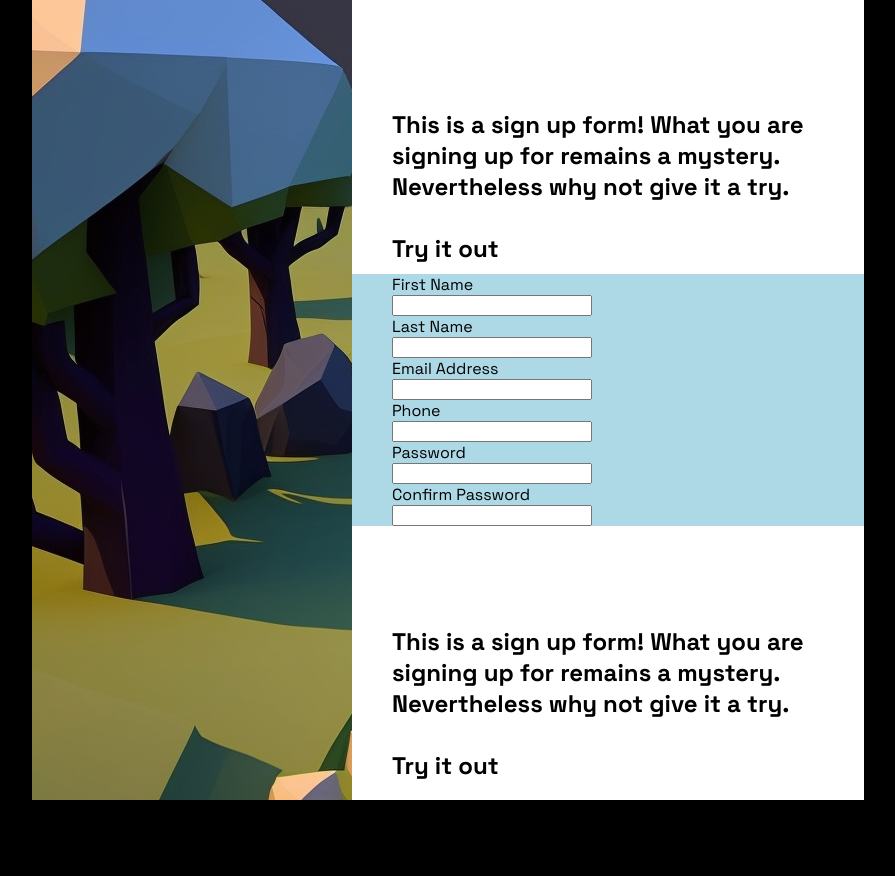
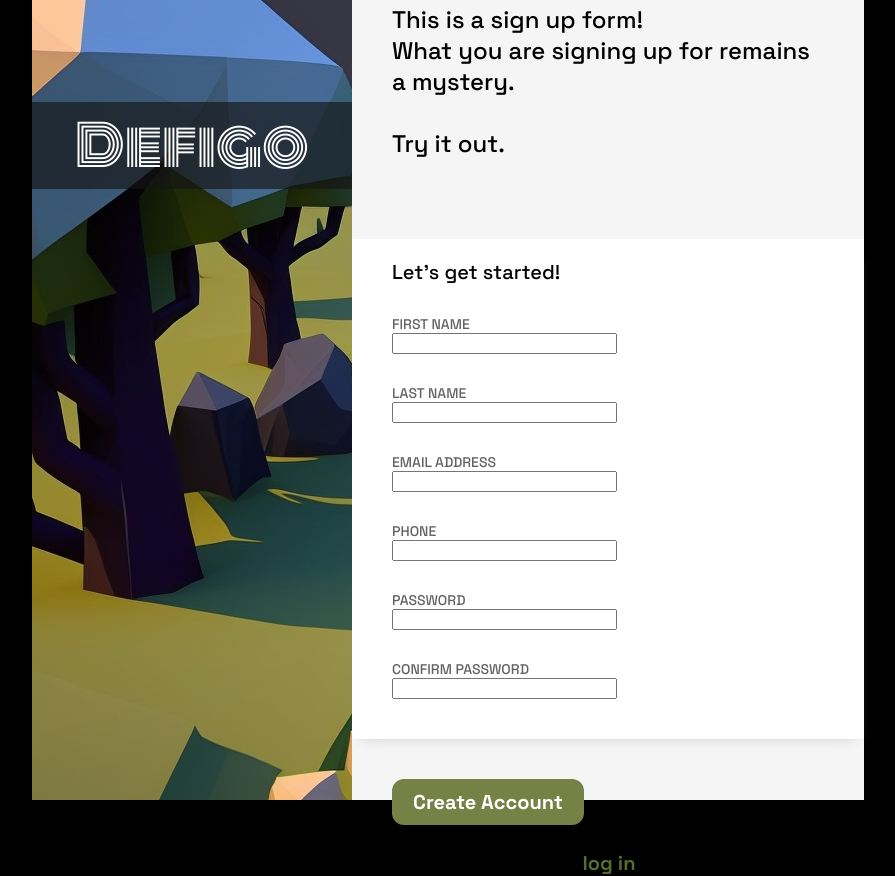
Before and after one commit to C359/Sign_Up_Form, a plain HTML site: page index.html in a window 1280 px wide. Shown: the whole page, without its empty margins (192-1087 px from the left). Before the commit the page ends 800 px from the top, so only its background shows below. Drawn offline with Linux system fonts and the light colour scheme.

Commit message:
Adjust layout and styling of page
Finalized layout, but input validation not yet implemented.

```diff
--- a/assets/styles/style.css
+++ b/assets/styles/style.css
@@ -12,7 +12,6 @@ html {
   body, h1, h2, h3, h4, h5, h6, p, ol, ul {
     margin: 0;
     padding: 0;
-    font-weight: normal;
   }
 
   ol, ul {
@@ -24,7 +23,7 @@ html {
     height: auto;
   }
 
-  /* CSS */
+/* Page Styling and Stucture */
 
   body {
     display: flex;
@@ -32,13 +31,12 @@ html {
     background:black;
     height: 100vh;
     width: 100vw;
-    font-family: 'Space Grotesk', Impact,'Arial Narrow Bold', sans-serif
+    font-family: 'Space Grotesk', Impact,'Arial Narrow Bold', sans-serif;
+    font-weight: 500;
   }
-
 
   .container {
     display: flex;
-
   }
 
   .hero {
@@ -47,6 +45,20 @@ html {
     width: 25vw;
     background-position: left;
     background-repeat: no-repeat;
+    position: relative;
+  }
+
+  .hero-text {
+    font-size: 56px;
+    left: 0;
+    right: 0;
+    width: 25vw;
+    margin-top: 8vw;
+    color: white;
+    font-family: 'Monoton','Space Grotesk', Impact,'Arial Narrow Bold', sans-serif;
+    text-align: center;
+    position: absolute;
+    background: RGBA(20,20,20,65%);
   }
 
   .info {
@@ -56,39 +68,82 @@ html {
     justify-content: center;
     width: 40vw;
     height: 100vh;
-    background-color: white;
+    background-color: whitesmoke;
   }
 
   .info-text-top {
     font-size: 24px;
-    font-weight: 700;
-    padding: 100px 40px 10px 40px;
+    font-weight: 500;
+    padding: 80px 40px 80px 40px;
   }
+
+  .info-text-bottom {
+    font-size: 20px;
+    font-weight: 500;
+    padding: 0px 40px;
+  }
+
+/* Form Styling */
 
   .signup-form {
     display: flex;
     flex-direction: row;
     flex-wrap: wrap;
-    background-color: lightblue;
+    background-color: white;
+    padding: 20px 40px 40px 40px;
+    gap: 30px;
+    box-shadow: 0px 10px 12px -10px lightgray;
+
   }
 
-  .info-text-bottom {
-    font-size: 24px;
-    font-weight: 700;
-    padding: 100px 40px 10px 40px;
+  .form-header {
+    width: 225px;
+    font-size: 20px;
+    font-weight: 500;
+    flex-basis: 100%;
   }
 
   .field {
     display: flex;
     flex-direction: column;
+    margin: 0px;
   }
 
   .field label {
-    width: 200px;
-    margin: 0px 40px;
+    width: 225px;
+    margin: 0px;
+    font-size: 14px;
+    color: rgb(99, 99, 99);
   }
 
   .field input {
-    width: 200px;
-    margin: 0px 40px;
+    width: 225px;
+    margin: 0px;
   }
+
+
+  /* Below Form */
+
+  .button-create {
+    border-radius: 12px;
+    border: none;
+    font-weight: 700;
+    background-color: #768245;
+    color: white;
+    padding: 10px 15px;
+    width: 12rem;
+    height: 3rem;
+    font-family: 'Space Grotesk', Impact,'Arial Narrow Bold', sans-serif;
+    font-size: 20px;
+    margin: 40px 40px 25px 40px;
+  }
+
+  .button-create:hover {
+    background-color: #a7ba61;
+
+  }
+  .link-login {
+    color:darkolivegreen;
+    text-decoration: none;
+    font-weight: 900;
+  }
--- a/index.html
+++ b/index.html
@@ -12,45 +12,50 @@
 </head>
 <body>
     <div class="container">
-        <div class="hero"></div>
+        <div class="hero">
+            <div class="hero-text">Defigo</div>
+        </div>
         <div class="info">
             <div class="info-text-top">
-                This is a sign up form! What you are signing up for remains a mystery. Nevertheless why not give it a try.
+                This is a sign up form!
+                <br>
+                What you are signing up for remains a mystery.
                 <br
                 ><br>
-                Try it out
+                Try it out.
             </div>
-            <form class="signup-form">
+            <form id="signup-form-main" class="signup-form" action="URL" method="post">
+                <div class="form-header">Let's get started!</div>
                 <div class="field">
-                    <label for="first-name">First Name</label>
+                    <label for="first-name">FIRST NAME</label>
                     <input type="text" id="first-name" name="first-name">
                 </div>
                 <div class="field">
-                    <label for="last-name">Last Name</label>
+                    <label for="last-name">LAST NAME</label>
                     <input type="text" id="last-name" name="last-name">
                 </div>
                 <div class="field">
-                    <label for="email">Email Address</label>
+                    <label for="email">EMAIL ADDRESS</label>
                     <input type="email" id="email" name="email">
                 </div>
                 <div class="field">
-                    <label for="phone">Phone</label>
+                    <label for="phone">PHONE</label>
                     <input type="tel" id="phone" name="phone">
                 </div>
                 <div class="field">
-                    <label for="password">Password</label>
+                    <label for="password">PASSWORD</label>
                     <input type="password" id="password" name="password">
                 </div>
                 <div class="field">
-                    <label for="confirm-password">Confirm Password</label>
+                    <label for="confirm-password">CONFIRM PASSWORD</label>
                     <input type="password" id="confirm-password" name="confirm-password">
                 </div>
             </form>
+
+            <button class="button-create" type="submit" form="signup-form-main">Create Account</button>
+
             <div class="info-text-bottom">
-                This is a sign up form! What you are signing up for remains a mystery. Nevertheless why not give it a try.
-                <br
-                ><br>
-                Try it out
+                Already signed up? <a class="link-login" href="URL">log in</a>
             </div>
 
         </div>
```
